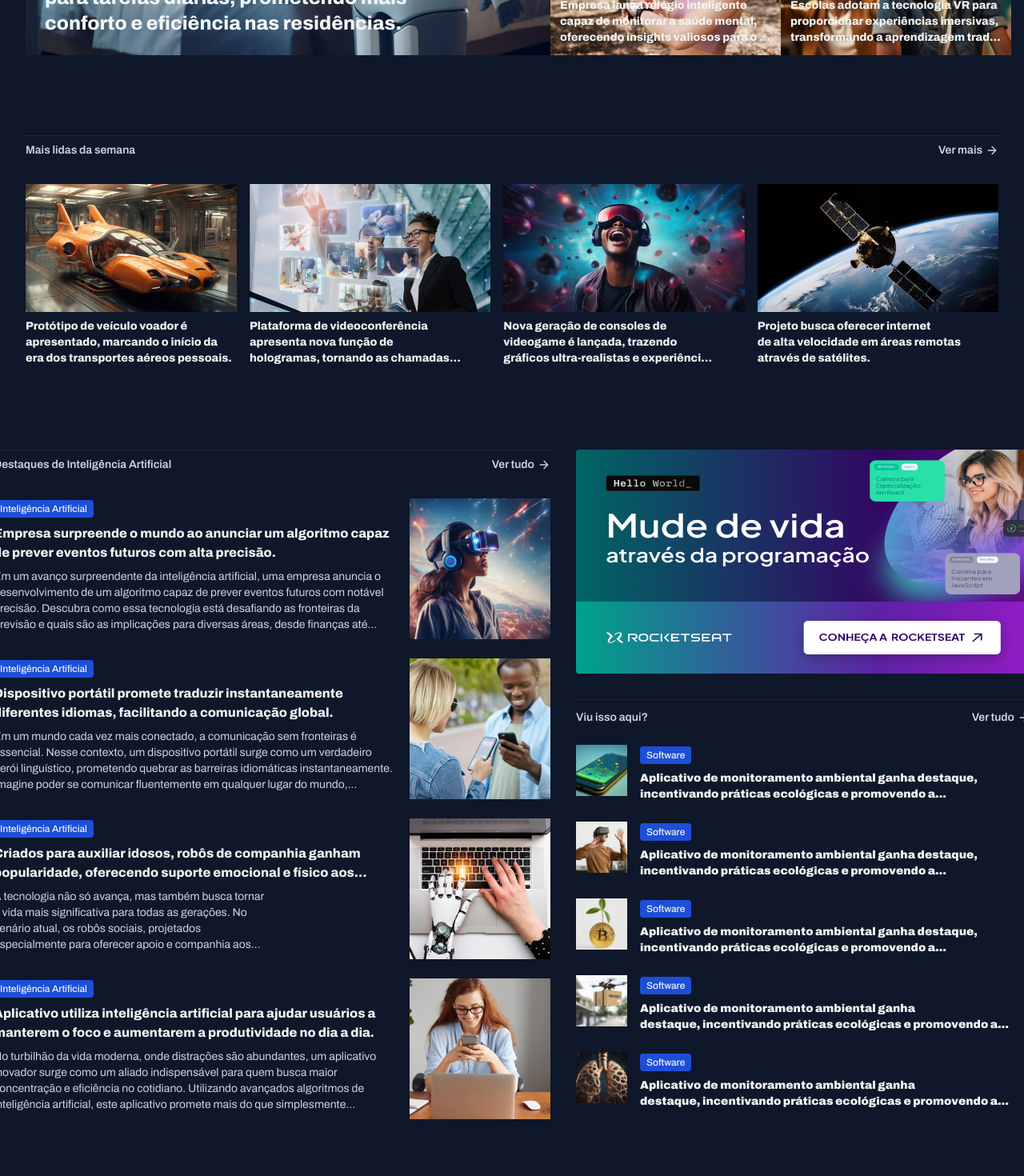
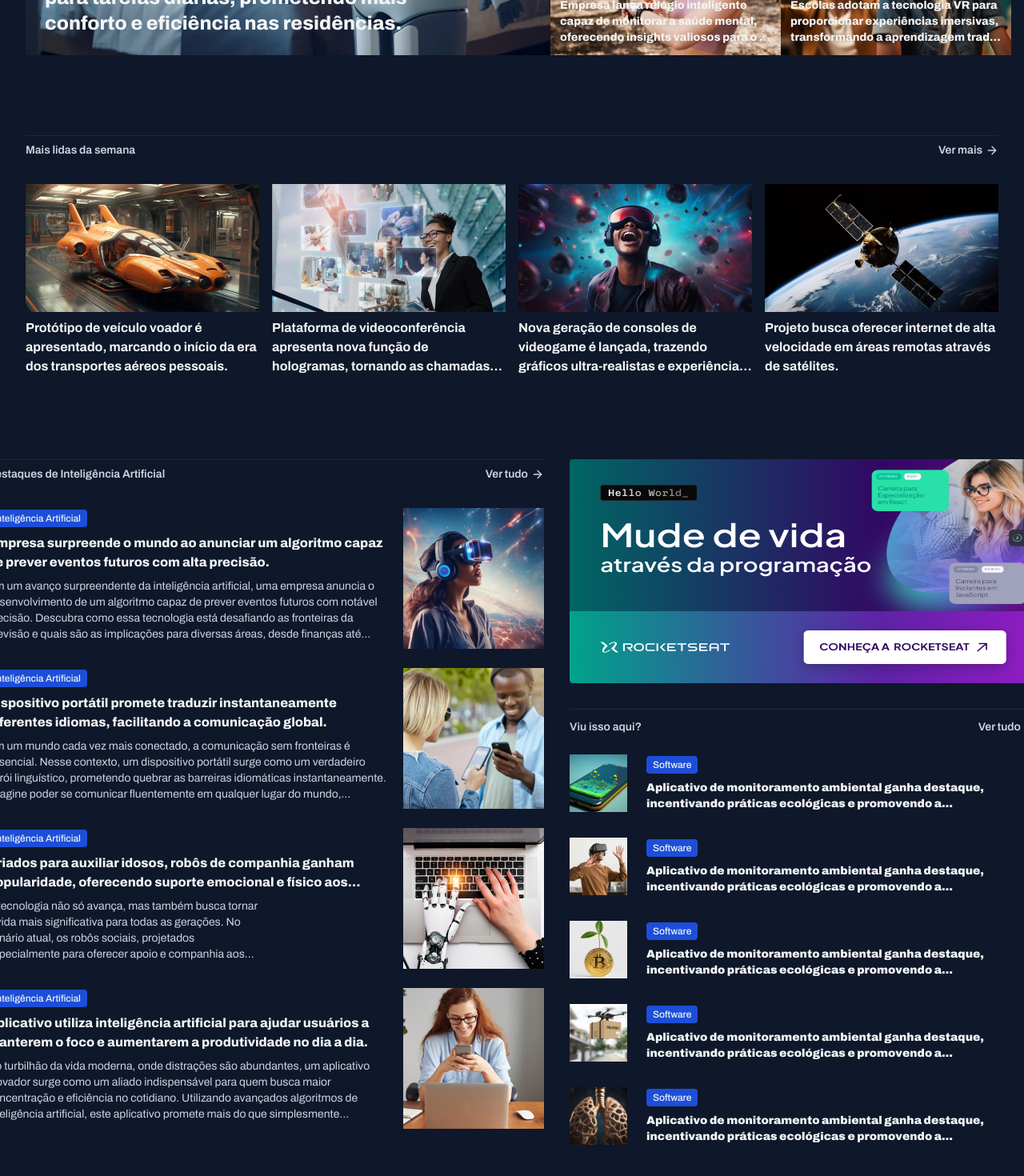
Before and after one commit to cesar7722a/portal-de-noticia, a React (Vite) app: page / in a window 1280 px wide. Shown: the part 509-1979 px from the top of the page at 80% size. Before the commit the page ends 1956 px from the top, so only its background shows below. Built offline with nearby package versions, Linux system fonts and the light colour scheme.

Commit message:
finalizando responsividade

```diff
--- a/src/App.tsx
+++ b/src/App.tsx
@@ -1,16 +1,8 @@
+import { BannerMoreRight } from "./components/BannerMoreRight";
 import { BannerMoreWeek } from "./components/bannerMoreWeek";
 import { BannerMoreWeekLeft } from "./components/bannerMoreWeekLeft";
 import { BannerWelcome } from "./components/bannerWelcome";
 import { Header } from "./components/header";
-import Ads from "../public/Ads.png";
-import Imagem14 from "../public/Image14.png";
-import Imagem15 from "../public/Image15.png";
-import Imagem16 from "../public/Image16.png";
-import Imagem17 from "../public/Image17.png";
-import Imagem18 from "../public/Image18.png";
-import { Separator } from "./components/separator";
-import { ArrowRight } from "lucide-react";
-import { TitleArtigo } from "./components/titleArtigo";
 
 export function App() {
   return (
@@ -21,98 +13,7 @@ export function App() {
         <BannerMoreWeek />
         <div className="flex flex-col md:flex-row gap-8 justify-center">
           <BannerMoreWeekLeft />
-          <div className="space-y-8">
-            <figure className="">
-              <img
-                src={Ads}
-                alt="publicidade rocketseat"
-                className="w-full h-[280px] rounded"
-              />
-            </figure>
-            <div className="space-y-6">
-              <div>
-                <Separator />
-                <div className="flex justify-between pt-3 text-[#CBD5E1] font-semibold text-sm">
-                  <span>Viu isso aqui?</span>
-                  <button className="flex items-center gap-1 hover:text-[#1D4ED8]">
-                    Ver tudo
-                    <ArrowRight className="size-4" />
-                  </button>
-                </div>
-              </div>
-              <div className="space-y-6">
-                <div className="flex gap-4">
-                  <figure className="size-16">
-                    <img src={Imagem14} alt="" />
-                  </figure>
-                  <div className="space-y-2">
-                    <TitleArtigo>Software</TitleArtigo>
-                    <p className="font-black text-sm w-[488px] line-clamp-2">
-                      Aplicativo de monitoramento ambiental ganha destaque,
-                      incentivando práticas ecológicas e promovendo a
-                      conscientização.
-                    </p>
-                  </div>
-                </div>
-
-                <div className="flex gap-4">
-                  <figure className="size-16">
-                    <img src={Imagem15} alt="" />
-                  </figure>
-                  <div className="space-y-2">
-                    <TitleArtigo>Software</TitleArtigo>
-                    <p className="font-black text-sm w-[488px] line-clamp-2">
-                      Aplicativo de monitoramento ambiental ganha destaque,
-                      incentivando práticas ecológicas e promovendo a
-                      conscientização.
-                    </p>
-                  </div>
-                </div>
-
-                <div className="flex gap-4">
-                  <figure className="size-16">
-                    <img src={Imagem16} alt="" />
-                  </figure>
-                  <div className="space-y-2">
-                    <TitleArtigo>Software</TitleArtigo>
-                    <p className="font-black text-sm w-[488px] line-clamp-2">
-                      Aplicativo de monitoramento ambiental ganha destaque,
-                      incentivando práticas ecológicas e promovendo a
-                      conscientização.
-                    </p>
-                  </div>
-                </div>
-
-                <div className="flex gap-4">
-                  <figure className="size-16">
-                    <img src={Imagem17} alt="" />
-                  </figure>
-                  <div className="space-y-2">
-                    <TitleArtigo>Software</TitleArtigo>
-                    <p className="font-black text-sm w-[488px] line-clamp-2">
-                      Aplicativo de monitoramento ambiental ganha
-                      <br /> destaque, incentivando práticas ecológicas e
-                      promovendo a conscientização.
-                    </p>
-                  </div>
-                </div>
-
-                <div className="flex gap-4">
-                  <figure className="size-16">
-                    <img src={Imagem18} alt="" />
-                  </figure>
-                  <div className="space-y-2">
-                    <TitleArtigo>Software</TitleArtigo>
-                    <p className="font-black text-sm line-clamp-2 w-[488px]">
-                      Aplicativo de monitoramento ambiental ganha
-                      <br /> destaque, incentivando práticas ecológicas e
-                      promovendo a conscientização.
-                    </p>
-                  </div>
-                </div>
-              </div>
-            </div>
-          </div>
+          <BannerMoreRight />
         </div>
       </main>
     </div>
--- /dev/null
+++ b/src/components/BannerMoreRight.tsx
@@ -0,0 +1,100 @@
+import Ads from "../../public/Ads.png";
+import Imagem14 from "../../public/Image14.png";
+import Imagem15 from "../../public/Image15.png";
+import Imagem16 from "../../public/Image16.png";
+import Imagem17 from "../../public/Image17.png";
+import Imagem18 from "../../public/Image18.png";
+import { ArrowRight } from "lucide-react";
+import { Separator } from "./separator";
+import { TitleArtigo } from "./titleArtigo";
+export function BannerMoreRight() {
+  return (
+    <div className="space-y-8">
+      <figure className="">
+        <img
+          src={Ads}
+          alt="publicidade rocketseat"
+          className="w-full h-[280px] rounded"
+        />
+      </figure>
+      <div className="space-y-6">
+        <div>
+          <Separator />
+          <div className="flex justify-between pt-3 text-[#CBD5E1] font-semibold text-sm">
+            <span>Viu isso aqui?</span>
+            <button className="flex items-center gap-1 hover:text-[#1D4ED8]">
+              Ver tudo
+              <ArrowRight className="size-4" />
+            </button>
+          </div>
+        </div>
+        <div className="space-y-6">
+          <div className="flex gap-4">
+            <figure className="size-20">
+              <img src={Imagem14} alt="" width={72} height={72} />
+            </figure>
+            <div className="space-y-2">
+              <TitleArtigo>Software</TitleArtigo>
+              <p className="font-black text-sm md:w-[488px] line-clamp-2">
+                Aplicativo de monitoramento ambiental ganha destaque,
+                incentivando práticas ecológicas e promovendo a conscientização.
+              </p>
+            </div>
+          </div>
+
+          <div className="flex gap-4">
+            <figure className="size-20">
+              <img src={Imagem15} alt="" width={72} height={72} />
+            </figure>
+            <div className="space-y-2">
+              <TitleArtigo>Software</TitleArtigo>
+              <p className="font-black text-sm md:w-[488px] line-clamp-2">
+                Aplicativo de monitoramento ambiental ganha destaque,
+                incentivando práticas ecológicas e promovendo a conscientização.
+              </p>
+            </div>
+          </div>
+
+          <div className="flex gap-4">
+            <figure className="size-20">
+              <img src={Imagem16} alt="" width={72} height={72} />
+            </figure>
+            <div className="space-y-2">
+              <TitleArtigo>Software</TitleArtigo>
+              <p className="font-black text-sm md:w-[488px] line-clamp-2">
+                Aplicativo de monitoramento ambiental ganha destaque,
+                incentivando práticas ecológicas e promovendo a conscientização.
+              </p>
+            </div>
+          </div>
+
+          <div className="flex gap-4">
+            <figure className="size-20">
+              <img src={Imagem17} alt="" width={72} height={72} />
+            </figure>
+            <div className="space-y-2">
+              <TitleArtigo>Software</TitleArtigo>
+              <p className="font-black text-sm md:w-[488px] line-clamp-2">
+                Aplicativo de monitoramento ambiental ganha destaque,
+                incentivando práticas ecológicas e promovendo a conscientização.
+              </p>
+            </div>
+          </div>
+
+          <div className="flex gap-4">
+            <figure className="size-20">
+              <img src={Imagem18} alt="" width={72} height={72} />
+            </figure>
+            <div className="space-y-2">
+              <TitleArtigo>Software</TitleArtigo>
+              <p className="font-black text-sm line-clamp-2 md:w-[488px]">
+                Aplicativo de monitoramento ambiental ganha destaque,
+                incentivando práticas ecológicas e promovendo a conscientização.
+              </p>
+            </div>
+          </div>
+        </div>
+      </div>
+    </div>
+  );
+}
--- a/src/components/bannerMoreWeek.tsx
+++ b/src/components/bannerMoreWeek.tsx
@@ -1,6 +1,5 @@
 import { ArrowRight } from "lucide-react";
 import { Separator } from "./separator";
-import { Text } from "./Text";
 
 export function BannerMoreWeek() {
   return (
@@ -17,40 +16,33 @@ export function BannerMoreWeek() {
         </div>
       </div>
       <div className="flex gap-4 flex-col md:flex-row">
-        <div className="md:w-[292px] space-y-2 rounded md:rounded-none">
+        <div className="md:w-[392px] space-y-2 rounded md:rounded-none">
           <div className="bg-[url('../public/image06.png')] bg-center bg-cover h-40"></div>
-          <Text>
-            Protótipo de veículo voador é<br /> apresentado, marcando o início
-            da
-            <br />
-            era dos transportes aéreos pessoais.
-          </Text>
+          <p className="font-bold line-clamp-3">
+            Protótipo de veículo voador é apresentado, marcando o início da era
+            dos transportes aéreos pessoais.
+          </p>
         </div>
         <div className="md:w-[392px] space-y-2">
           <div className="bg-[url('../public/image07.png')] bg-center bg-cover h-40"></div>
-          <Text>
-            Plataforma de videoconferência
-            <br /> apresenta nova função de
-            <br /> hologramas, tornando as chamadas virtuais mais realistas e
-            envolventes.
-          </Text>
+          <p className="font-bold line-clamp-3">
+            Plataforma de videoconferência apresenta nova função de hologramas,
+            tornando as chamadas virtuais mais realistas e envolventes.
+          </p>
         </div>
         <div className="md:w-[392px] space-y-2">
           <div className="bg-[url('../public/image08.png')] bg-center bg-cover h-40"></div>
-          <Text>
-            Nova geração de consoles de
-            <br /> videogame é lançada, trazendo
-            <br /> gráficos ultra-realistas e experiências de jogo totalmente
-            envolventes.
-          </Text>
+          <p className="font-bold line-clamp-3">
+            Nova geração de consoles de videogame é lançada, trazendo gráficos
+            ultra-realistas e experiências de jogo totalmente envolventes.
+          </p>
         </div>
         <div className="md:w-[392px] space-y-2">
           <div className="bg-[url('../public/image09.png')] bg-center bg-cover h-40"></div>
-          <Text>
-            Projeto busca oferecer internet
-            <br /> de alta velocidade em áreas remotas
-            <br /> através de satélites.
-          </Text>
+          <p className="font-bold line-clamp-3">
+            Projeto busca oferecer internet de alta velocidade em áreas remotas
+            através de satélites.
+          </p>
         </div>
       </div>
     </div>
```
